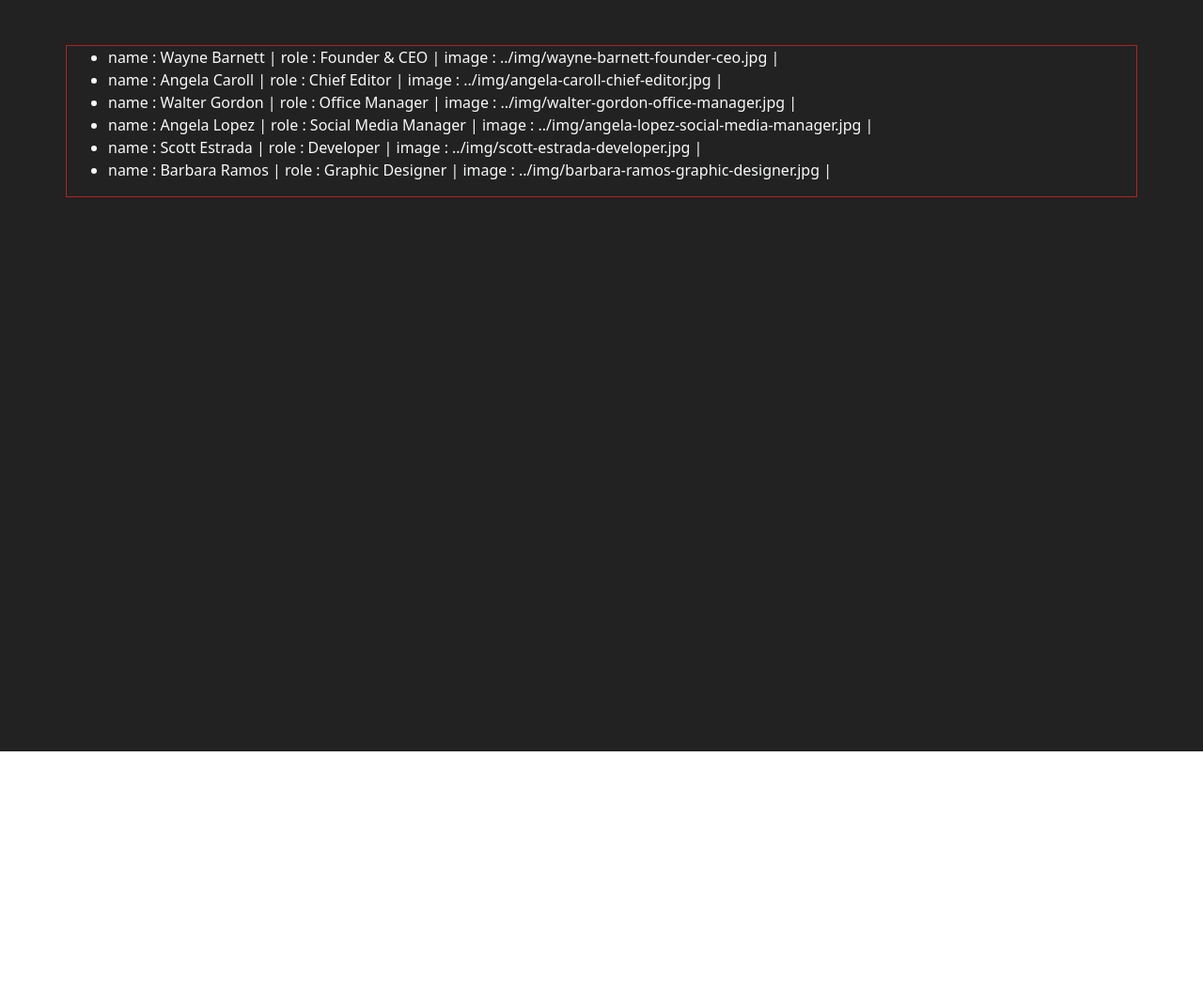
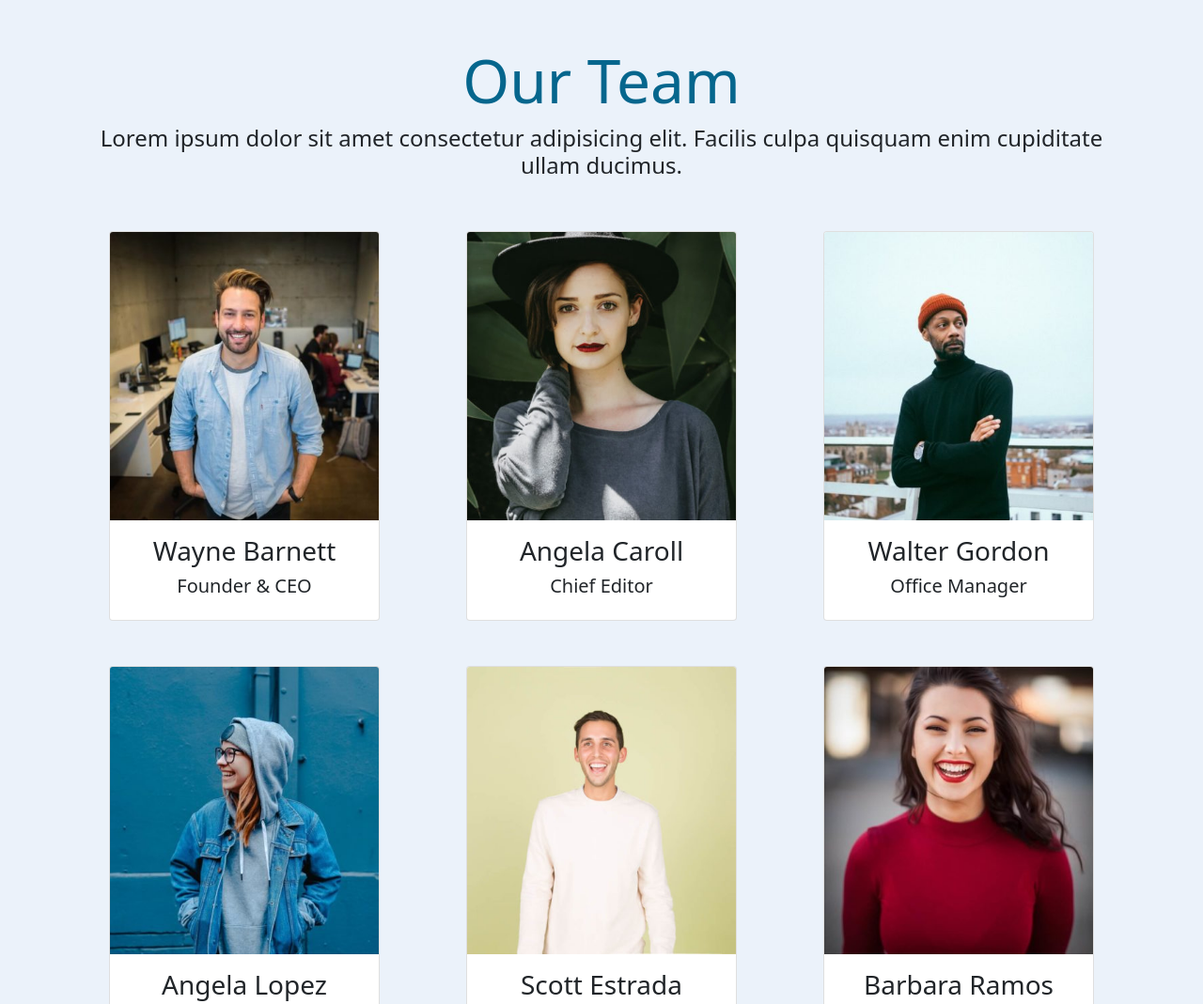
Before and after one commit to DenisConsta/js-our-team, a plain HTML site: page index.html in a window 1280 px wide. Shown: the top 1069 px of the page at 94% size. Before the commit the page ends 800 px from the top, so only its background shows below. Drawn offline with nearby package versions, Linux system fonts and the light colour scheme.

Commit message:
[add] print card from JS -MILESTONE #3

```diff
--- a/assets/css/style.css
+++ b/assets/css/style.css
@@ -8,5 +8,13 @@
 
 .main-wrapper{
   min-height: 100vh;
-  background-color: #222;
+  background-color: #EBF2FA;
 }
+
+.card{
+  width: 18rem;
+}
+
+.title{
+  color: #05668D;
+}
--- a/index.html
+++ b/index.html
@@ -22,7 +22,18 @@
 <body>
 
   <div class="main-wrapper container-fluid p-5">
-    <div class="my-container container debug text-light">
+    <div class="my-container container  ">
+      <div class="top-container text-center pb-5">
+        <h1 class="title display-3">Our Team</h1>
+        <h2 class="lead fs-4">Lorem ipsum dolor sit amet consectetur adipisicing elit. Facilis culpa quisquam enim cupiditate ullam ducimus.</h2>
+      </div>
+      <!-- ? Row -->
+      <div class="row row-cols-1 row-cols-md-2 row-cols-lg-3">
+
+        <!-- ? Col - card-->
+
+      </div>
+
 
     </div>
   </div>
--- a/js/script.js
+++ b/js/script.js
@@ -2,42 +2,57 @@ const team = [
   {
     name: "Wayne Barnett",
     role: "Founder & CEO",
-    image: "../img/wayne-barnett-founder-ceo.jpg"
+    image: "wayne-barnett-founder-ceo.jpg"
   },
   {
     name: "Angela Caroll",
     role: "Chief Editor",
-    image: "../img/angela-caroll-chief-editor.jpg"
+    image: "angela-caroll-chief-editor.jpg"
   },
   {
     name: "Walter Gordon",
     role: "Office Manager",
-    image: "../img/walter-gordon-office-manager.jpg"
+    image: "walter-gordon-office-manager.jpg"
   },
   {
     name: "Angela Lopez",
     role: "Social Media Manager",
-    image: "../img/angela-lopez-social-media-manager.jpg"
+    image: "angela-lopez-social-media-manager.jpg"
   },
   {
     name: "Scott Estrada",
     role: "Developer",
-    image: "../img/scott-estrada-developer.jpg"
+    image: "scott-estrada-developer.jpg"
   },
   {
     name: "Barbara Ramos",
     role: "Graphic Designer",
-    image: "../img/barbara-ramos-graphic-designer.jpg"
+    image: "barbara-ramos-graphic-designer.jpg"
   }
 ];
 
 const ul = document.createElement('ul');
 document.querySelector('.my-container').append(ul);
 
-for (let person of team) {
-  let li = document.createElement('li');
-    for (let key in person) {
-      li.innerText += ` ${key} : ${person[key]} |`;
-    }
-    ul.appendChild(li);
+initCards();
+
+function initCards(){
+  for(let person of team){
+    document.querySelector('.row').innerHTML += createCard(person);
+  }
 }
+
+function createCard(object) {
+  const card = `
+    <div class="col mb-5 d-flex justify-content-center ">
+      <div class="card" >
+        <img class="card-img-top" src="assets/img/${object.image}" alt="Card image cap">
+        <div class="card-body text-center">
+          <h3 class="name">${object.name}</h3>
+          <h4 class="role lead">${object.role}</h4>
+        </div>
+      </div>
+    </div>
+  `;
+  return card;
+}
```
